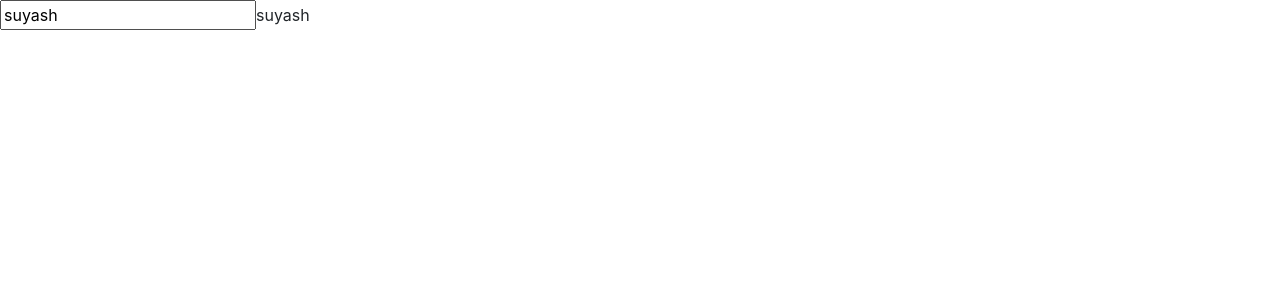
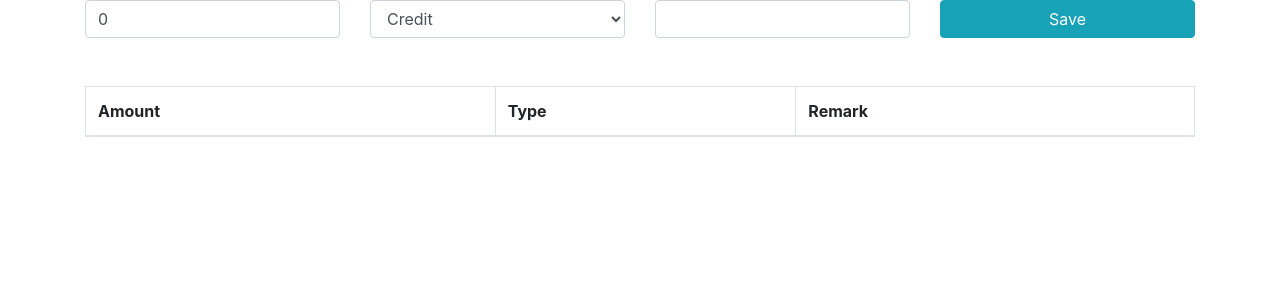
Before and after one commit to ssuyash/mern-21-react, a React (Create React App) app: page / in a window 1280 px wide. Shown: the top 300 px of the page. Built offline with nearby package versions, Linux system fonts and the light colour scheme.

Commit message:
balancesheet

```diff
--- a/src/App.js
+++ b/src/App.js
@@ -4,12 +4,13 @@ import Playground from './Components/Playground'
 import Person from './Components/Person'
 import Calc from './Components/Calc'
 import Form from './Components/Form'
+import Balancesheet from './Components/Balancesheet'
 
 export default class App extends Component {
   render() {
 
     return (
-      <Form/>
+      <Balancesheet/>
     )
 
     // let persons = [
--- /dev/null
+++ b/src/Components/Balancesheet.js
@@ -0,0 +1,103 @@
+import React, { Component } from 'react'
+
+export default class Balancesheet extends Component {
+    constructor(props) {
+        super(props)
+
+        this.state = {
+             amount:0,
+             type:"credit",
+             remark:"",
+             transactions:[
+
+             ]
+        }
+    }
+
+    saveTxn = ()=>{
+        let {amount, type, remark} = this.state
+        let transactions = [...this.state.transactions]
+        let newTxn = {
+            amount, type, remark
+        }
+        transactions.push(newTxn)
+        this.setState({transactions, amount:0, remark:""})
+
+
+
+
+    }
+
+    render() {
+        return (
+            <div className="container">
+                <div className="row">
+                    <div className="col-md-3">
+                        <input
+                        type="number"
+                        value={this.state.amount}
+                        className="form-control"
+                        onChange={e=>this.setState({amount:e.target.value})}
+                        ></input>
+                    </div>
+
+
+                    <div className="col-md-3">
+                        <select
+                        type="number"
+                        value={this.state.type}
+                        className="form-control"
+                        onChange={e=>this.setState({type:e.target.value})}
+                        >
+                            <option value="credit">Credit</option>
+                            <option value="debit">Debit</option>
+                        </select>
+                    </div>
+
+                    <div className="col-md-3">
+                        <input
+                        type="text"
+                        value={this.state.remark}
+                        className="form-control"
+                        onChange={e=>this.setState({remark:e.target.value})}
+                        ></input>
+                    </div>
+
+                    <div className="col-md-3">
+                       <button
+                       className="btn btn-info btn-block"
+                       onClick={this.saveTxn}
+                       >Save</button>
+                    </div>
+
+
+                </div>
+
+                <div className="row mt-5">
+                    <div className="col-md-12">
+                        <table className="table table-bordered">
+                            <thead>
+                                <tr>
+                                    <th>Amount</th>
+                                    <th>Type</th>
+                                    <th>Remark</th>
+                                </tr>
+                            </thead>
+
+                            <tbody>
+                               {this.state.transactions.map((txn, ind)=>{
+                                   return ( <tr key={ind}>
+                                    <td>{txn.amount}</td>
+                                    <td>{txn.type}</td>
+                                   <td>{txn.remark}</td>
+                                </tr>)
+                               })}
+                            </tbody>
+                        </table>
+                    </div>
+                </div>
+
+            </div>
+        )
+    }
+}
```
